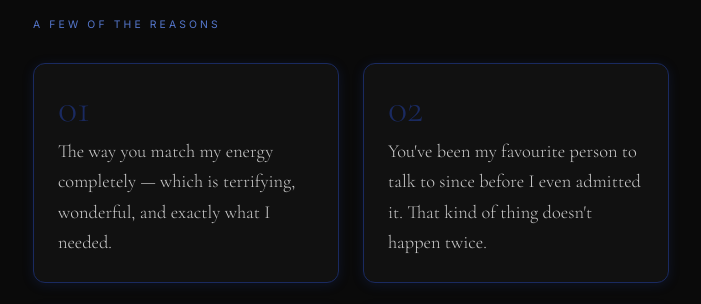
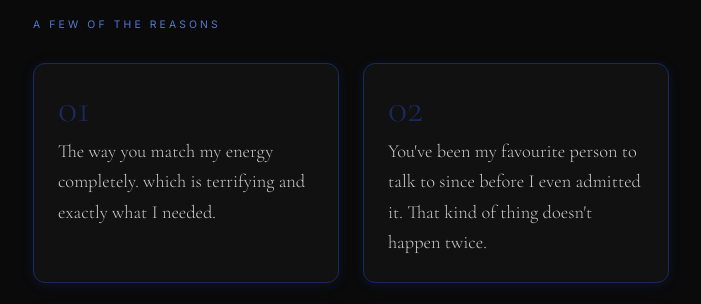
Before and after one commit to majdyaseen/for-shoko, a plain HTML site: page index.html in a window 1280 px wide. Shown: the part 3060-3364 px from the top of the page, without its empty margins (289-990 px from the left). Drawn offline with nearby package versions, Linux system fonts and the light colour scheme.

Commit message:
Refine text in reason card for clarity

```diff
--- a/index.html
+++ b/index.html
@@ -419,7 +419,7 @@
       <div class="reasons">
         <div class="reason-card">
           <p class="number">01</p>
-          <p>The way you match my energy completely — which is terrifying, wonderful, and exactly what I needed.</p>
+          <p>The way you match my energy completely. which is terrifying and exactly what I needed.</p>
         </div>
         <div class="reason-card">
           <p class="number">02</p>
```
